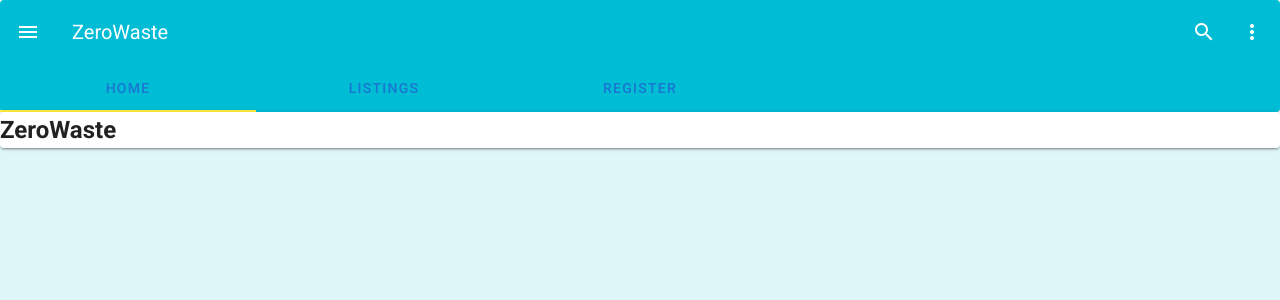
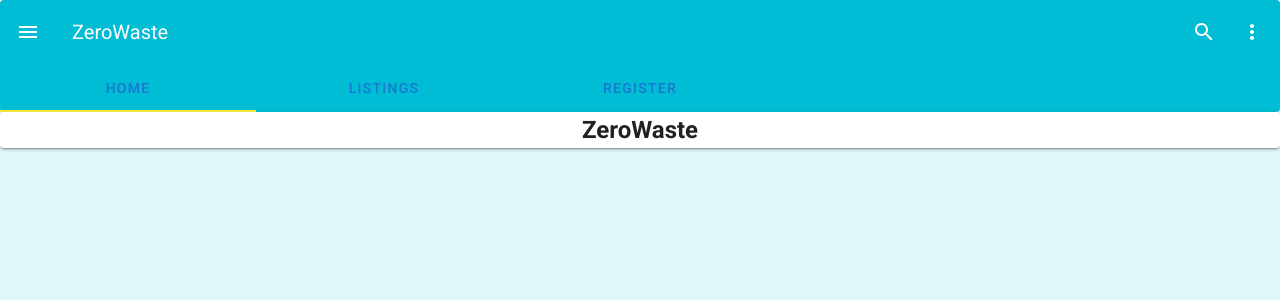
Before and after one commit to SvetLana203/Project4, a Vue app in the folder client/: page / in a window 1280 px wide. Shown: the top 300 px of the page. Built offline with nearby package versions, Linux system fonts and the light colour scheme.

Commit message:
styling5

```diff
--- a/client/src/pages/Home.vue
+++ b/client/src/pages/Home.vue
@@ -1,6 +1,6 @@
 <template>
 <v-app class="cyan lighten-5">
-<v-card>
+<v-card class="text-center">
   <h2>ZeroWaste</h2>
 </v-card>
 </v-app>
```
